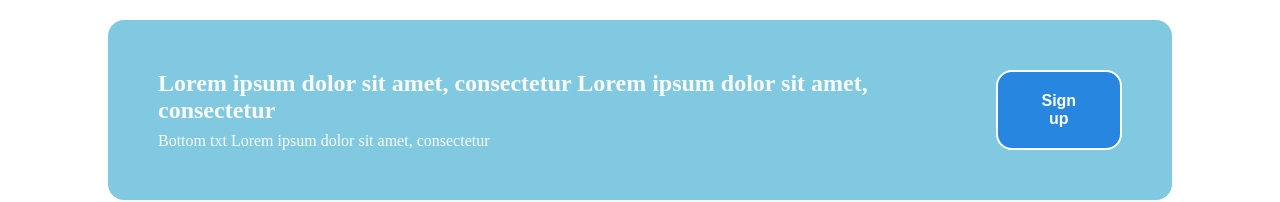
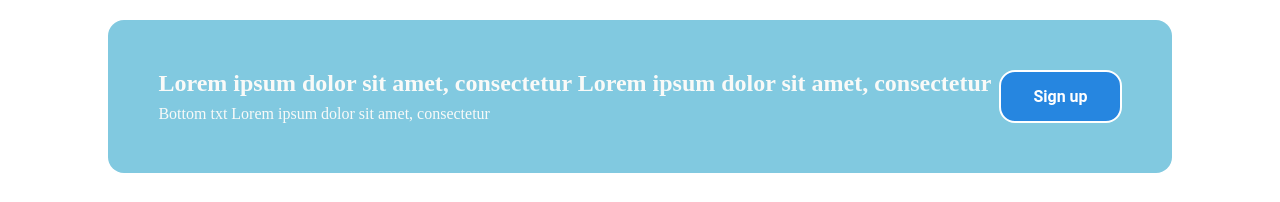
Before and after one commit to virus1019/odin_landingpage, a plain HTML site: page index.html in a window 1280 px wide. Shown: the part 1732-1934 px from the top of the page. Drawn offline with Linux system fonts and the light colour scheme.

Commit message:
cascade buttons to reduce CSS

```diff
--- a/style.css
+++ b/style.css
@@ -68,16 +68,16 @@ a, .subtext {
     margin-bottom: 16px;
 }
 
-#first {
+button {
     color: white;
     font-family: Roboto, sans-serif;
+    border-radius: 16px;
     font-size: 16px;
     font-weight: 600;
-    border: none;
-    border-radius: 16px;
     background: rgb(38, 134, 224);
     margin-right: auto;
     padding: 8px 32px;
+    border: none;
 }
 
 .placeholder {
@@ -195,16 +195,8 @@ a, .subtext {
     margin-bottom: 8px;
 }
 
-#signup {
-    color: white;
+button#signup {
     border: 2px solid white;
-    border-radius: 16px;
-    font-size: 16px;
-    font-weight: 600;
-    background: rgb(38, 134, 224);
-    margin-right: auto;
-    padding: 8px 32px;
     margin-left: 8px;
 }
-
 /*footer*/
```
